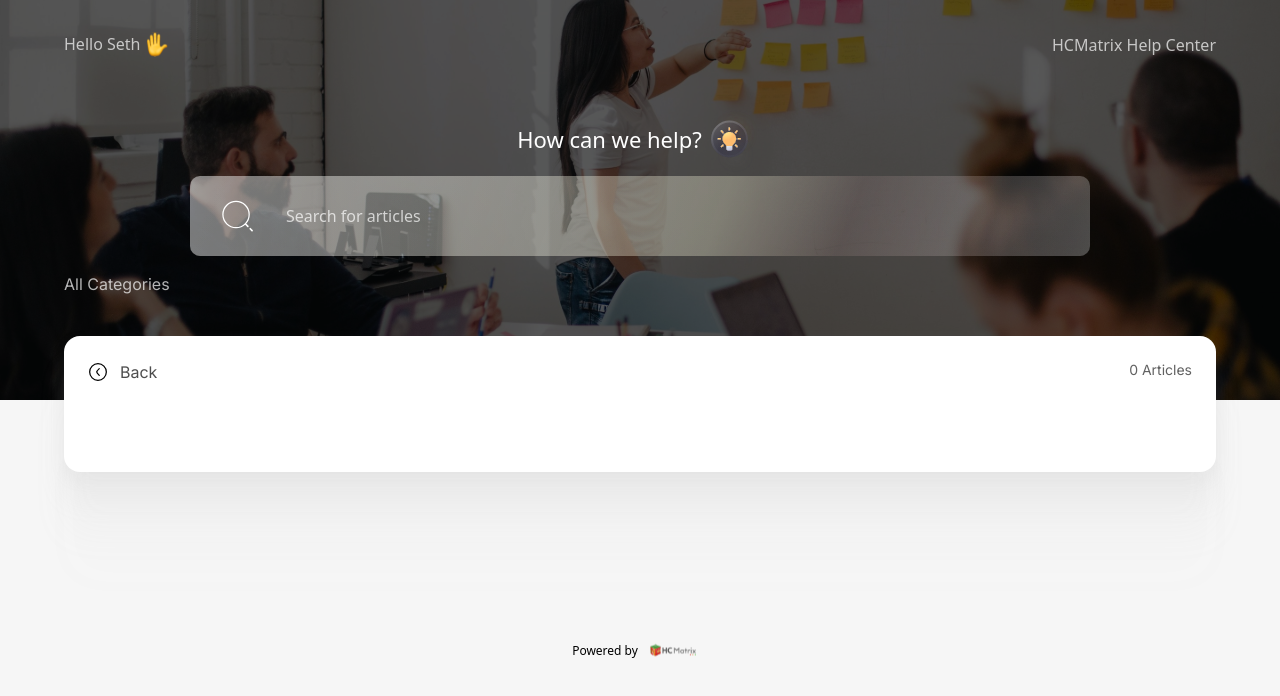
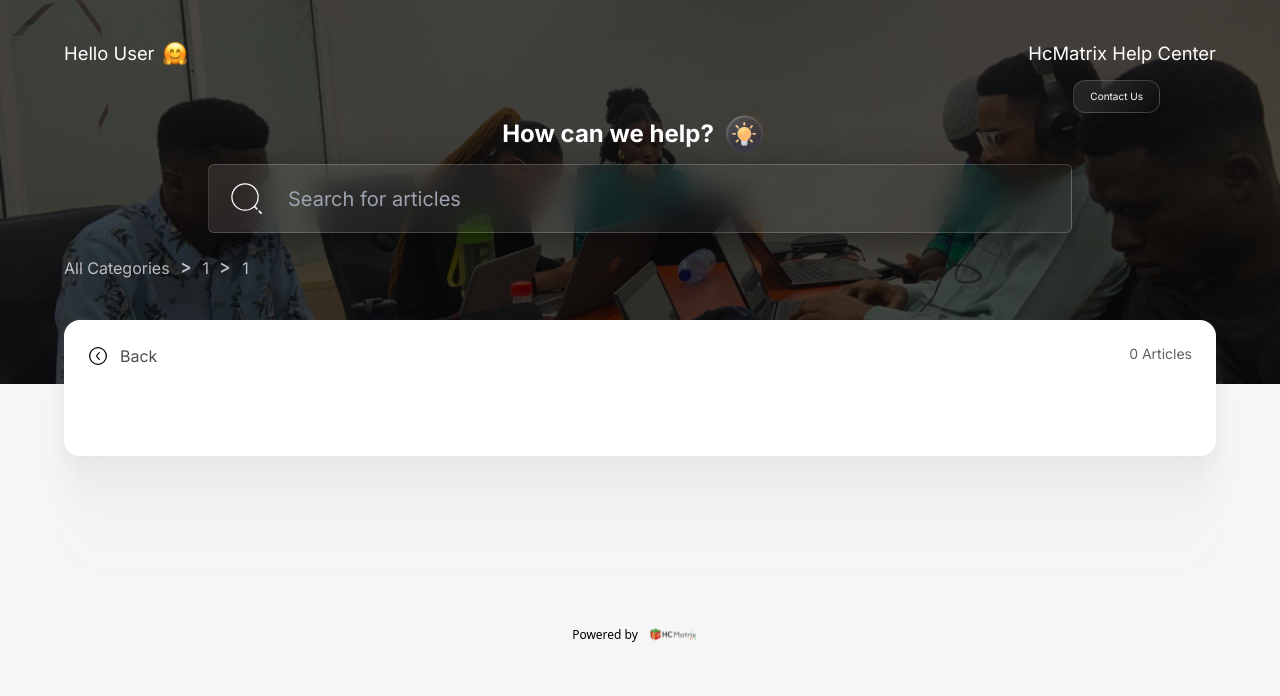
Before and after one commit to Olubukola-Martins/HCMatrix-UserGuide, a React (Vite) app: page /1/1 in a window 1280 px wide. Shown: the top 696 px of the page. Built offline with nearby package versions, Linux system fonts and the light colour scheme.

Commit message:
all routing done

```diff
--- a/src/Pages/Home.jsx
+++ b/src/Pages/Home.jsx
@@ -1,10 +1,10 @@
 import { Outlet } from "react-router-dom";
-import { Footer, HeroSection } from "../components";
+import { Footer, HeroSection, Hero } from "../components";
 
 const Home = () => {
   return (
     <>
-      <HeroSection user="Seth" />
+      <Hero />
       <Outlet />
       <Footer />
     </>
--- a/src/Sections/Articles.jsx
+++ b/src/Sections/Articles.jsx
@@ -41,7 +41,7 @@
 
   return (
     <Container>
-      <NavMenu />
+      <NavMenu category={id} subCategory={sub} />
       <SectionContainer>
         <header className="flex justify-between">
           <Back
--- a/src/Sections/SubCategories.jsx
+++ b/src/Sections/SubCategories.jsx
@@ -23,7 +23,7 @@
   const articles = [];
   return (
     <Container>
-      <NavMenu />
+      <NavMenu category={id} />
       <SectionContainer>
         <header className="flex justify-between">
           <Back home={true} />
--- a/src/components/ArticleContainer.jsx
+++ b/src/components/ArticleContainer.jsx
@@ -11,7 +11,11 @@
 
   return (
     <Container>
-      {/* <NavMenu article={article} articles={articles} /> */}
+      <NavMenu
+        category={category}
+        subCategory={subCategory}
+        articles={articles}
+      />
       <SectionContainer>
         <Back
           category={category}
--- a/src/components/Container.jsx
+++ b/src/components/Container.jsx
@@ -1,7 +1,9 @@
-const Container = ({ children }) => {
+const Container = ({ children, margin }) => {
   return (
     <div
-      className={`  md:max-w-[calc(100%-8rem)] max-w-[90%]  mx-auto font-body mb-32 mt-[-8rem] z-50 relative`}
+      className={`md:max-w-[calc(100%-8rem)] max-w-[90%]  mx-auto font-body mb-32 z-50 relative ${
+        margin ? margin : "mt-[-8rem]"
+      }`}
     >
       {children}
     </div>
--- a/src/components/Hero.jsx
+++ b/src/components/Hero.jsx
@@ -1,73 +1,77 @@
-// import Container from "./Container";
-// import HeroImg from "../assets/images/heroimg.png";
-// import { HuggingFace } from "../assets/HeroIcons";
-// import Idea from "../assets/HeroIcons/idea";
-// import GlassDesign from "./GlassDesign";
+import Container from "./Container";
+import HeroImg from "../assets/images/heroimg.png";
+import HuggingFace from "../assets/HuggingFace.svg";
+import Idea from "../assets/bulb.svg";
+import GlassDesign from "./GlassDesign";
 
 const Hero = () => {
-  return;
-  // <section
-  //   className="bg-cover bg-center relative text-primary h-96 "
-  //   style={{ backgroundImage: `url(${HeroImg})` }}
-  // >
-  //   <div className="absolute inset-0 bg-black opacity-70"></div>
+  return (
+    <section
+      className="bg-cover bg-center relative text-primary h-96"
+      style={{ backgroundImage: `url(${HeroImg})` }}
+    >
+      <div className="absolute inset-0 bg-black opacity-70"></div>
 
-  //   <Container style="relative py-10">
-  //     <nav className="flex justify-between items-center text-md md:text-[1.15rem] mb-3 ">
-  //       <div className="flex items-center">
-  //         <span>Hello User</span>
-  //         <img src={HuggingFace} alt="" className="md:h-[25px] h-4  ml-2" />
-  //       </div>
-  //       <p className="text-white">HcMatrix Help Center</p>
-  //     </nav>
+      <Container margin="mb-0 py-10">
+        <nav className="flex justify-between items-center text-md md:text-[1.15rem] mb-3">
+          <div className="flex items-center">
+            <span>Hello User</span>
+            <img src={HuggingFace} alt="" className="md:h-[25px] h-4  ml-2" />
+          </div>
+          <p className="text-white">HcMatrix Help Center</p>
+        </nav>
 
-  //     <GlassDesign className="inline-block rounded-xl px-4 py-2 absolute right-0 md:right-14 cursor-pointer">
-  //       <p className="text-[10px]">Contact Us</p>
-  //     </GlassDesign>
+        <GlassDesign className="inline-block rounded-xl px-4 py-2 absolute right-0 md:right-14 cursor-pointer">
+          <p className="text-[10px]">Contact Us</p>
+        </GlassDesign>
 
-  //     <div className="w-[100%] md:w-[75%] mx-auto mt-24 md:mt-20 ">
-  //       <div className=" flex items-center mb-2 justify-center">
-  //         <h1 className="text-center font-bold text-lg md:text-2xl md:text-l mr-2">
-  //           How can we help?
-  //         </h1>
-  //         <Idea />
-  //       </div>
+        <div className="w-[100%] md:w-[75%] mx-auto mt-[2rem] ">
+          <div className=" flex items-center mb-2 justify-center">
+            <h1 className="text-center font-bold text-lg md:text-2xl md:text-l mr-2">
+              How can we help?
+            </h1>
 
-  //       <GlassDesign className="rounded-md pl-5 py-2 md:py-4 ">
-  //         <div className="flex">
-  //           <svg
-  //             width="42"
-  //             height="42"
-  //             viewBox="0 0 42 42"
-  //             fill="none"
-  //             xmlns="http://www.w3.org/2000/svg"
-  //             className="md:w-[35px] md:h-[35px] w-5 h-5"
-  //           >
-  //             <path
-  //               d="M30.625 30.625L38.5 38.5"
-  //               stroke="white"
-  //               strokeWidth="2"
-  //               strokeLinecap="round"
-  //               strokeLinejoin="round"
-  //               strokeDasharray="4 4"
-  //             />
-  //             <path
-  //               d="M35 19.25C35 10.5515 27.9486 3.5 19.25 3.5C10.5515 3.5 3.5 10.5515 3.5 19.25C3.5 27.9486 10.5515 35 19.25 35C27.9486 35 35 27.9486 35 19.25Z"
-  //               stroke="white"
-  //               strokeWidth="1.5"
-  //               strokeLinejoin="round"
-  //             />
-  //           </svg>
-  //           <input
-  //             type="text"
-  //             placeholder="Search for articles"
-  //             className="bg-transparent outline-none text-l md:text-xl text-body w-[100%] md:w-[85%]  ml-6 "
-  //           />
-  //         </div>
-  //       </GlassDesign>
-  //     </div>
-  //   </Container>
-  // </section>
+            <img src={Idea} alt="" />
+
+            {/* <Idea /> */}
+          </div>
+
+          <GlassDesign className="rounded-md pl-5 py-2 md:py-4 mt-[-.7rem]">
+            <div className="flex">
+              <svg
+                width="42"
+                height="42"
+                viewBox="0 0 42 42"
+                fill="none"
+                xmlns="http://www.w3.org/2000/svg"
+                className="md:w-[35px] md:h-[35px] w-5 h-5"
+              >
+                <path
+                  d="M30.625 30.625L38.5 38.5"
+                  stroke="white"
+                  strokeWidth="2"
+                  strokeLinecap="round"
+                  strokeLinejoin="round"
+                  strokeDasharray="4 4"
+                />
+                <path
+                  d="M35 19.25C35 10.5515 27.9486 3.5 19.25 3.5C10.5515 3.5 3.5 10.5515 3.5 19.25C3.5 27.9486 10.5515 35 19.25 35C27.9486 35 35 27.9486 35 19.25Z"
+                  stroke="white"
+                  strokeWidth="1.5"
+                  strokeLinejoin="round"
+                />
+              </svg>
+              <input
+                type="text"
+                placeholder="Search for articles"
+                className="bg-transparent outline-none text-l md:text-xl text-body w-[100%] md:w-[85%]  ml-6 "
+              />
+            </div>
+          </GlassDesign>
+        </div>
+      </Container>
+    </section>
+  );
 };
 
 export default Hero;
--- a/src/components/NavMenu.jsx
+++ b/src/components/NavMenu.jsx
@@ -1,24 +1,33 @@
 import { Link } from "react-router-dom";
 import greater from "../assets/greaterThan.svg";
 
-const NavMenu = ({ articles, article }) => {
+const NavMenu = ({ category, subCategory, articles }) => {
   return (
     <div className="mb-10 text-customGray-lighter flex">
       <Link to="/">All Categories</Link>
+      {category && (
+        <div className="flex gap-3">
+          <img src={greater} alt="" className="ml-3" />
+          <Link>
+            <span className="capitalize">{category}</span>
+          </Link>
+        </div>
+      )}
+
+      {subCategory && (
+        <div className="flex gap-3">
+          <img src={greater} alt="" className="ml-3" />
+          <Link>
+            <span className="capitalize">{subCategory}</span>
+          </Link>
+        </div>
+      )}
+
       {articles && (
         <div className="flex gap-3">
           <img src={greater} alt="" className="ml-3" />
           <Link>
-            <span className="">{articles}</span>
-          </Link>
-        </div>
-      )}
-
-      {article && (
-        <div className="flex gap-3">
-          <img src={greater} alt="" className="ml-3" />
-          <Link>
-            <span className="">{article}</span>
+            <span className="capitalize">{articles}</span>
           </Link>
         </div>
       )}
```
